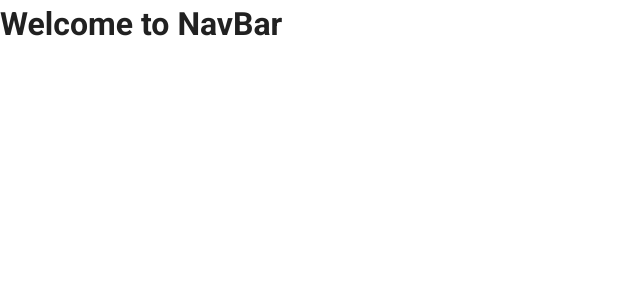
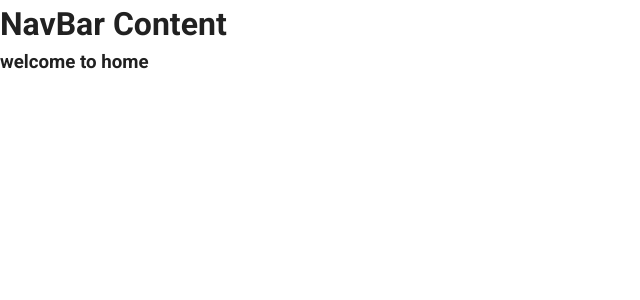
Before and after one commit to anoobbava/todo_vue_app, a Vue app: page /#/ in a window 1280 px wide. Shown: the top 300 px of the page, without its empty margins (0-640 px from the left). Built offline with nearby package versions, Linux system fonts and the light colour scheme.

Commit message:
Added login page and router details

```diff
--- a/src/App.vue
+++ b/src/App.vue
@@ -1,7 +1,8 @@
 <template>
   <v-app>
     <v-content>
-      <NavBar/>
+      <NavBar />
+      <router-view />
     </v-content>
   </v-app>
 </template>
--- a/src/components/NavBar.vue
+++ b/src/components/NavBar.vue
@@ -1,6 +1,6 @@
 <template>
   <div>
-    <h1>Welcome to NavBar</h1>
+    <h1>NavBar Content</h1>
   </div>
 </template>
 
--- a/src/views/Home.vue
+++ b/src/views/Home.vue
@@ -1,13 +1,11 @@
 <template>
-  <NavBar />
+  <div>
+    <h3>welcome to home</h3>
+  </div>
 </template>
 
 <script>
-import NavBar from '@/components/NavBar'
 
 export default {
-  components: {
-    NavBar
-  }
 }
 </script>
--- /dev/null
+++ b/src/views/Login.vue
@@ -0,0 +1,5 @@
+<template>
+  <div>
+    <h2>welcome to login page</h2>
+  </div>
+</template>
```
Also changed, not shown: src/router.js (+6 -1 lines).
